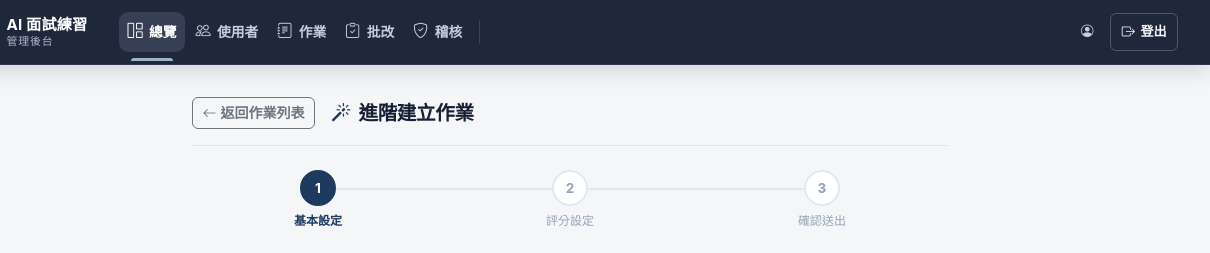
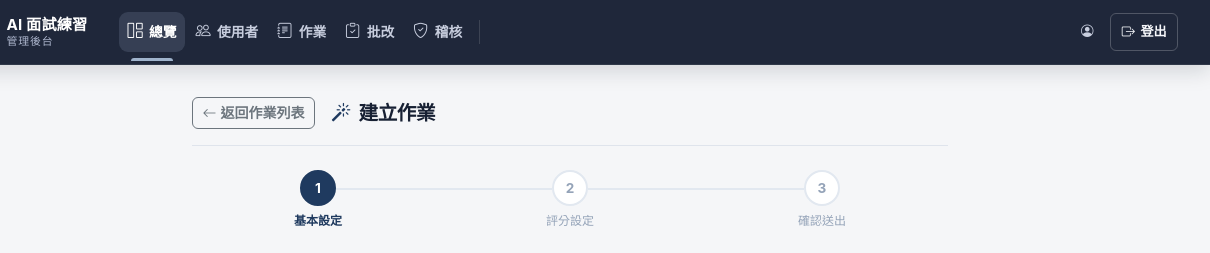
Before and after one commit to teaching-practice-lab-oral/oral, a plain HTML site: page app/static/admin/create-assignment.html in a window 1280 px wide. Shown: the top 253 px of the page, 70-1280 px from the left. Drawn offline with nearby package versions, Linux system fonts and the light colour scheme; no server answers; sample sign-in values are in the browser's storage.

Commit message:
20261126 修改系統部分文案

```diff
--- a/app/static/admin/create-assignment.html
+++ b/app/static/admin/create-assignment.html
@@ -50,7 +50,7 @@
       <a href="/admin/assignments" class="btn btn-outline-secondary btn-sm">
         <i class="bi bi-arrow-left me-1"></i>返回作業列表
       </a>
-      <h5 class="fw-bold mb-0"><i class="bi bi-magic me-2 text-primary"></i>進階建立作業</h5>
+      <h5 class="fw-bold mb-0"><i class="bi bi-magic me-2 text-primary"></i>建立作業</h5>
     </div>
 
     <!-- Step Indicator -->
```
